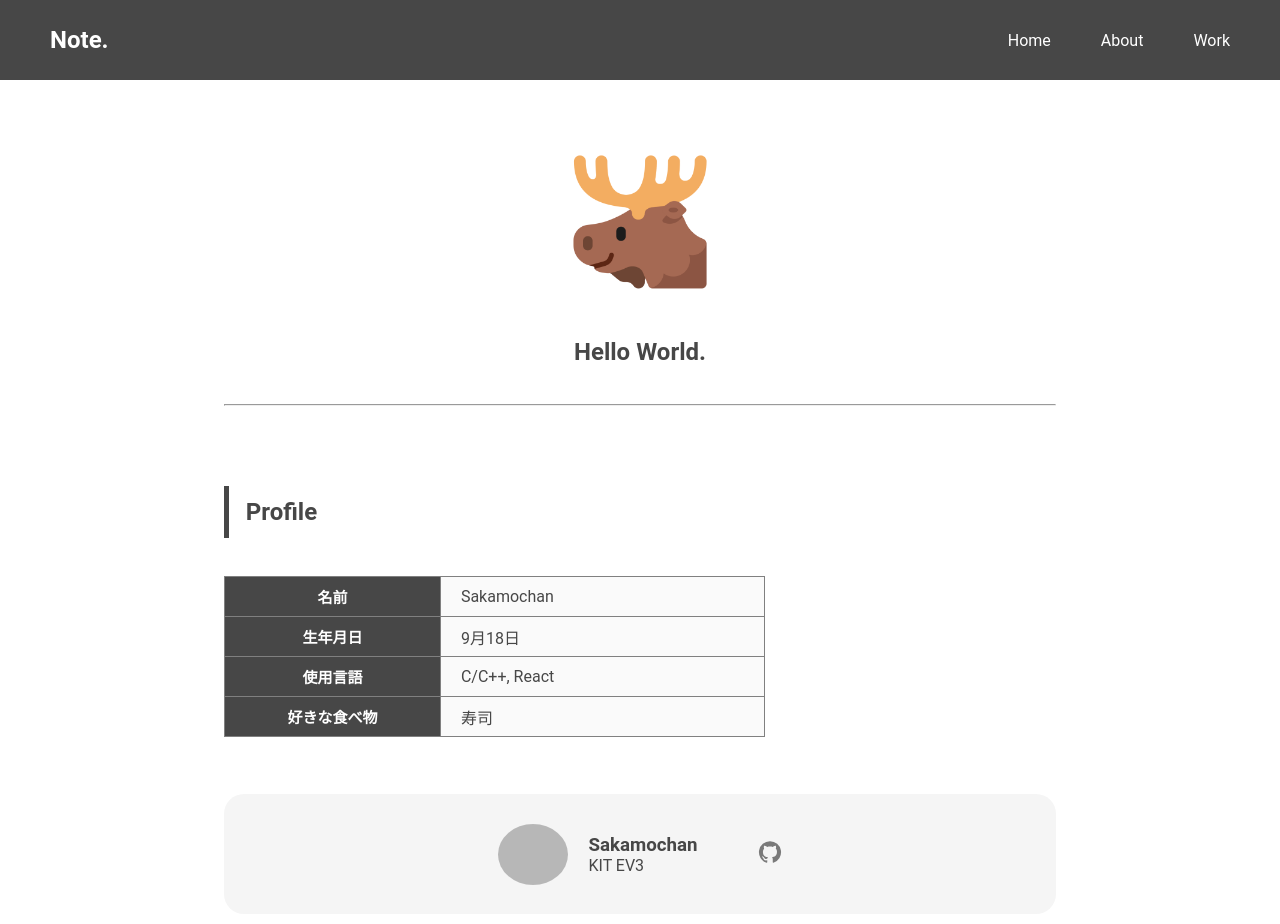
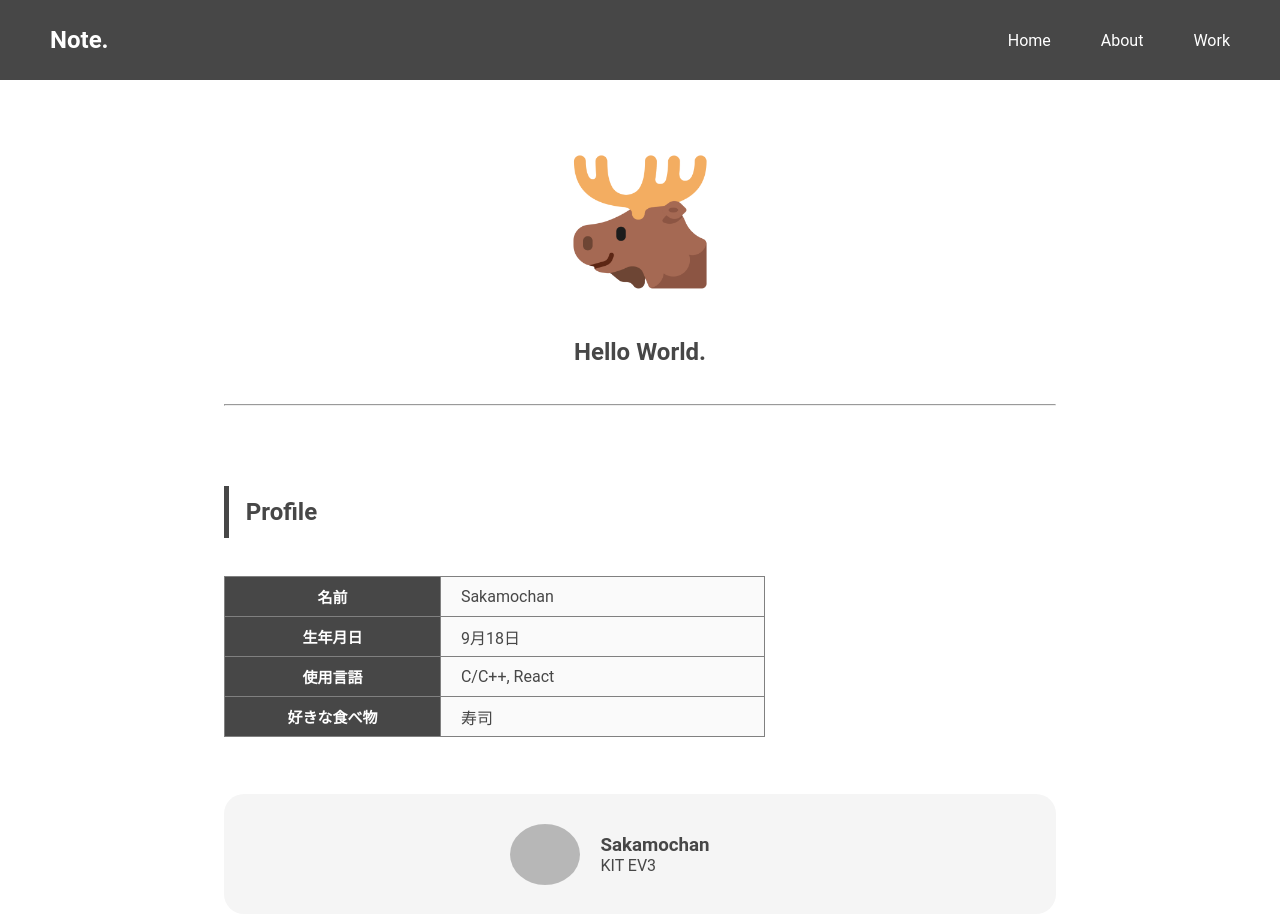
Before and after one commit to Sakamochanq/Sakamochanq.github.io, a React (Create React App) app: page / in a window 1280 px wide. Shown: the top 924 px of the page. Built offline with nearby package versions, Linux system fonts and the light colour scheme; grey boxes are pictures that could not be loaded.

Commit message:
remove: Material Icon 使うのやめた

```diff
--- a/src/components/Profile/Profile.js
+++ b/src/components/Profile/Profile.js
@@ -1,5 +1,4 @@
 import React from 'react'
-import GitHubIcon from '@mui/icons-material/GitHub';
 import './Profile.css'
 
 export const Profile = () => {
@@ -39,7 +38,7 @@ export const Profile = () => {
             <hr className="dot" />
             <br />
             <div className="box-2">
-                <a className='icon' href="#"><GitHubIcon /></a>
+                <a className='icon' href="#"></a>
                 <a className='icon' href="#"></a>
                 <a className='icon' href="#"></a>
             </div>
```
